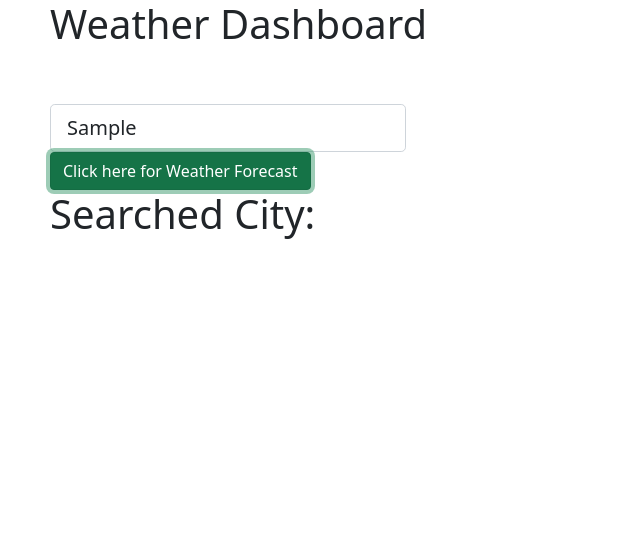
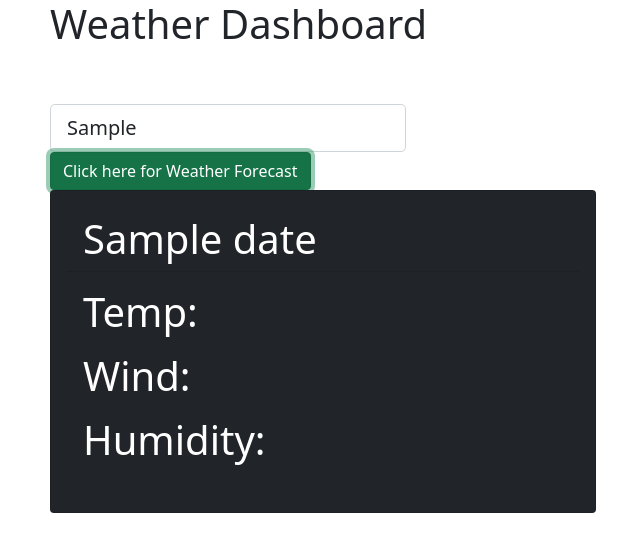
Before and after one commit to DaveyManuel/Weather_Dashboard, a plain HTML site: page index.html in a window 1280 px wide. Both pictures are taken after typing "Sample" into the empty fields and a click on the button "Click here for Weather Forecast". Shown: the whole page, without its empty margins (32-672 px from the left). Drawn offline with nearby package versions, Linux system fonts and the light colour scheme.

Commit message:
created basic card for current weather data. Template.

```diff
--- a/index.html
+++ b/index.html
@@ -24,8 +24,8 @@
         </div>
         <div class="row">
             <div class="col-6">
-                <div>
-                    <h1>Searched City: <span id="searchedCity"></span></h1>
+                <div id='returnedDataDiv'>
+                    <h1><span id="searchedCity"></span></h1>
                 </div>
             </div>
         </div>
--- a/script.js
+++ b/script.js
@@ -1,8 +1,18 @@
-// const searchedCity = document.querySelector('#searchedCity')
+const returnedDataDiv = document.querySelector('#returnedDataDiv')
+const searchedCity = document.querySelector('#searchedCity')
 const searchForm = document.querySelector('#searchCityForm');
 
 function handleFormSubmit (event) {
     event.preventDefault();
+
+
+
+currentWeather(event);
+
+};
+
+function currentWeather (e) {
+    e.preventDefault();
 
     const searchedCityVal = document.querySelector('#city').value;
     // const button = document.querySelector('#button');
@@ -11,7 +21,42 @@ function handleFormSubmit (event) {
         console.error('please input city')
         return;
     }
-console.log(searchedCityVal)
-};
+    console.log(searchedCityVal)
+
+    let resultCard = document.createElement('div');
+    resultCard.classList.add('card', 'bg-dark', 'text-white', 'mb-3', 'p-3');
+
+    let titleEl = document.createElement('div');
+    titleEl.classList.add('card-header', 'bg-dark', 'text-white');
+    titleEl.textContent = searchedCityVal + '    ' + 'date';
+    resultCard.append(titleEl)
+
+    let resultBody = document.createElement('div');
+    resultBody.classList.add('card-body');
+
+    let tempEl = document.createElement('p');
+    tempEl.innerText = 'Temp:';
+
+    let windEl = document.createElement('p');
+    windEl.innerText = 'Wind:';
+
+    let humidityEl = document.createElement('p');
+    humidityEl.innerText = 'Humidity:';
+
+    resultBody.append(tempEl, windEl, humidityEl);
+
+    resultCard.append(resultBody);
+
+
+    searchedCity.append(resultCard)
+
+
+}
+
+function searchWeatherData (e) {
+    // const lat =
+    // const lon =
+    const apiUrl = 'https://api.openweathermap.org/data/2.5/onecall?lat=' + lat + '&lon=' + lon + '&appid=Trilogy'
+}
 
 searchForm.addEventListener('submit', handleFormSubmit);
```
